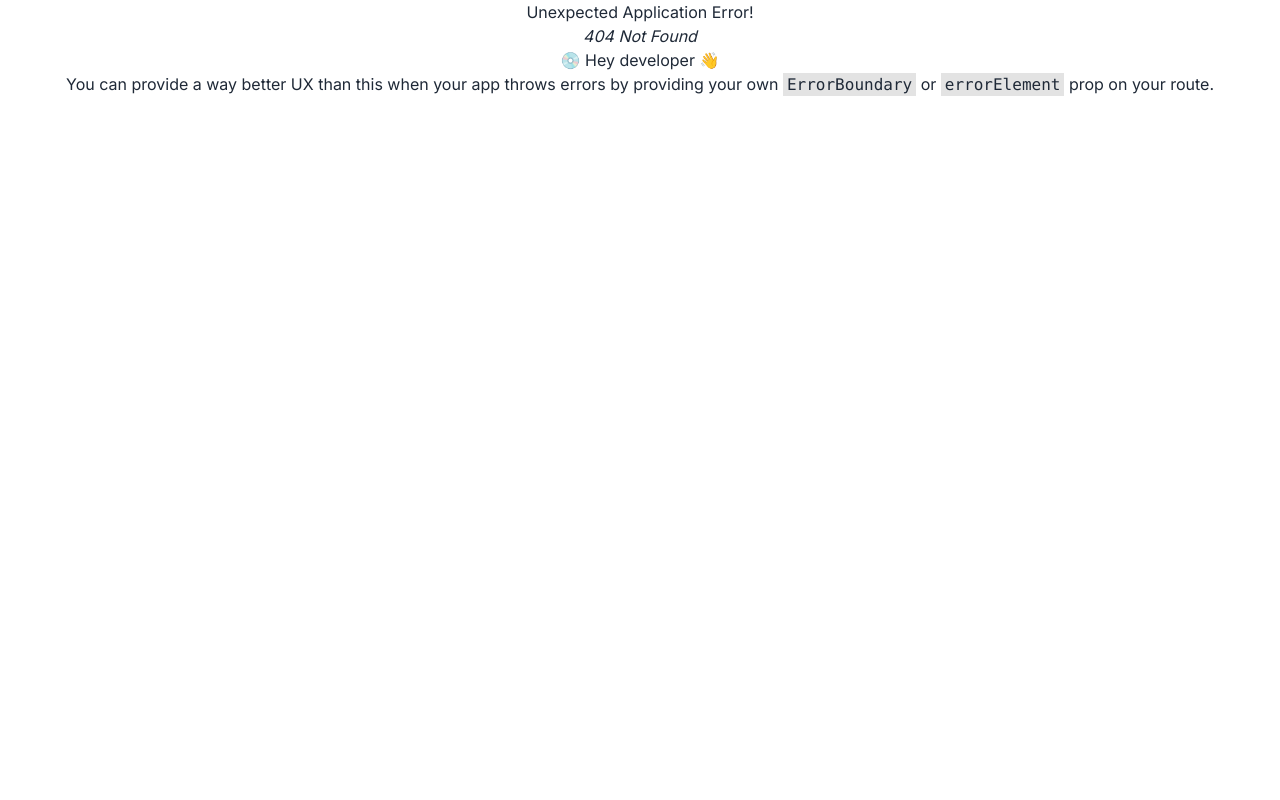
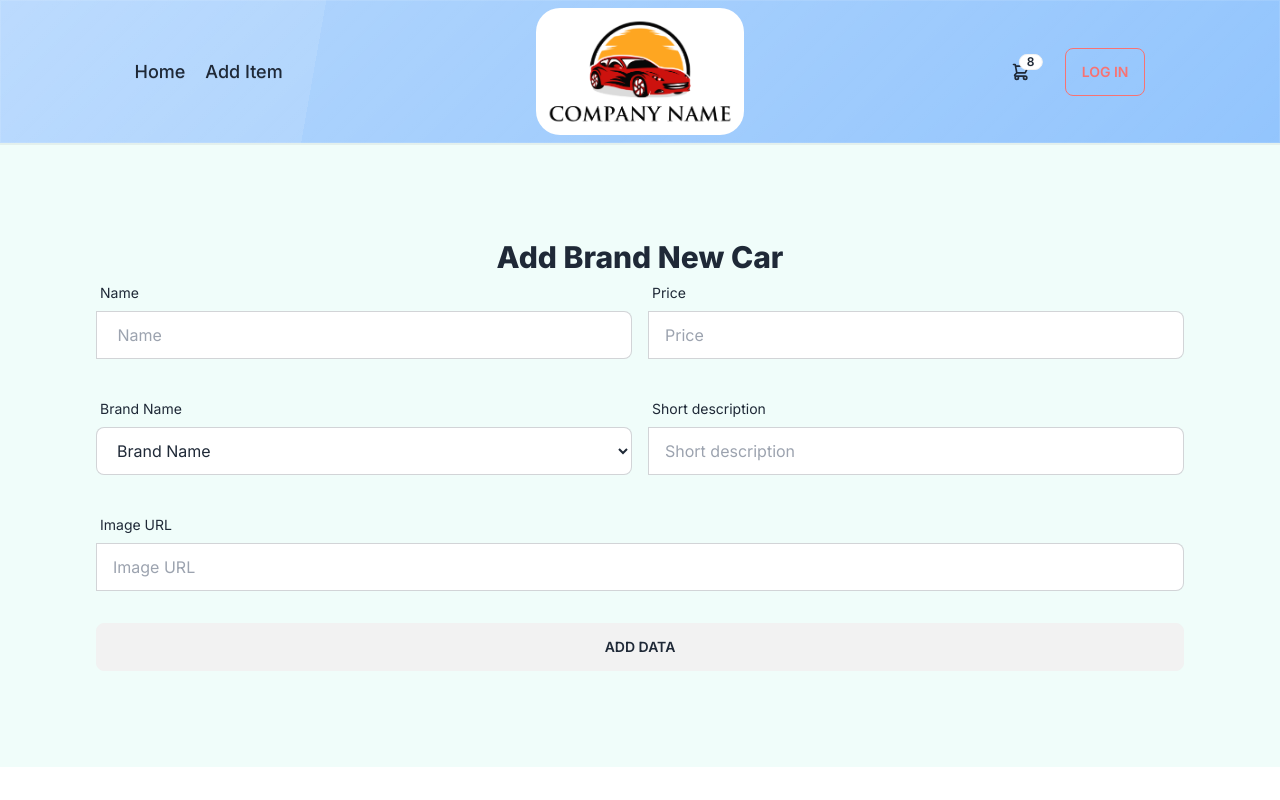
Before and after one commit to Md-Mansor/brand-shop, a React (Vite) app: page /data in a window 1280 px wide. Before the commit this address had no page. Shown: the top 800 px of the page. Built offline with nearby package versions, Linux system fonts and the light colour scheme.

Commit message:
brand and item add form created

```diff
--- a/src/Components/AddItem/AddItem.jsx
+++ b/src/Components/AddItem/AddItem.jsx
@@ -1,33 +1,22 @@
 import React from 'react';
+import { Link } from 'react-router-dom';
 
 const AddItem = () => {
     return (
-        <div>
-            <form>
-                <div className=''>
-                    <h1>Name</h1>
-                    <input type="text" placeholder="email" className="input input-bordered w-full max-w-xs" />
-                </div>
-                <div>
-                    <h1>Image</h1>
-                    <input type="text" placeholder="Image URL" className="input input-bordered w-full max-w-xs" />
-                </div>
-                <div>
-                    <h1>Select Brand</h1>
-                    <div className=" w-full max-w-xs">
-                        <select className="select select-bordered">
-                            <option disabled selected>Pick one</option>
-                            <option> BMW</option>
-                            <option>Toyota</option>
-                            <option>Ferrari</option>
-                            <option>Honda</option>
-                            <option>Tesla</option>
-                        </select>
-                    </div>
-
-                </div>
-            </form>
-
+        <div className=' gap-10 p-24 border w-fit mx-auto'>
+            <div className='flex items-center  p-6 gap-6 '>
+                <p className='font-bold text-lg'>Add Newly launch Brand </p>
+                <Link to="/brand">
+                    <button className='btn btn-outline'>Add Brand </button>
+                </Link>
+            </div>
+            <div className='flex items-center p-6 gap-6'>
+                <p className='font-bold text-lg'>Add Brand Item By Category</p>
+                <Link to="/data">
+                    <button className='btn btn-outline'>Add Item</button>
+                </Link>
+            </div>
+            <div></div>
         </div>
     );
 };
--- /dev/null
+++ b/src/Components/Brand/Brand.jsx
@@ -0,0 +1,48 @@
+import React from 'react';
+
+const Brand = () => {
+    const handelAddBrand = e => {
+        e.preventDefault();
+
+        const form = e.target;
+
+        const Brand = form.brandName.value;
+        const Image = form.Image.value;
+
+
+        const newBrand = { Brand, Image }
+
+        console.log(newBrand);
+    }
+    return (
+        <div className="bg-teal-100 glass p-24">
+            <h2 className="text-3xl font-extrabold">Add Brand New Car</h2>
+            <form onSubmit={handelAddBrand}>
+                <div className="md:flex mb-8">
+                    <div className="form-control w-full">
+                        <label className="label">
+                            <span className="label-text">Brand Name</span>
+                        </label>
+                        <label className="input-group">
+                            <input type="text" name="brandName" placeholder=" brandName" className="input input-bordered w-full" />
+                        </label>
+                    </div>
+                </div>
+                <div className="mb-8">
+                    <div className="form-control w-full">
+                        <label className="label">
+                            <span className="label-text">Image URL</span>
+                        </label>
+                        <label className="input-group">
+                            <input type="text" name="Image" placeholder="Image URL" className="input input-bordered w-full" />
+                        </label>
+                    </div>
+                </div>
+                <input type="submit" value="Add Data" className="btn btn-outline" />
+
+            </form>
+        </div>
+    );
+};
+
+export default Brand;
--- /dev/null
+++ b/src/Components/Data/Data.jsx
@@ -0,0 +1,84 @@
+import React from 'react';
+
+const Data = () => {
+    const handelAddData = e => {
+        e.preventDefault();
+
+        const form = e.target;
+
+        const name = form.Name.value;
+        const Price = form.Price.value;
+        const Brand = form.Brand.value;
+        const Description = form.Description.value;
+        const Image = form.Image.value;
+
+        const newItem = { name, Price, Brand, Description, Image }
+
+        console.log(newItem);
+    }
+
+    return (
+
+        <div className="bg-teal-50 p-24">
+            <h2 className="text-3xl font-extrabold">Add Brand New Car</h2>
+            <form onSubmit={handelAddData}>
+                {/* form name and quantity row */}
+                <div className="md:flex mb-8">
+                    <div className="form-control md:w-1/2">
+                        <label className="label">
+                            <span className="label-text">Name</span>
+                        </label>
+                        <label className="input-group">
+                            <input type="text" name="Name" placeholder=" Name" className="input input-bordered w-full" />
+                        </label>
+                    </div>
+                    <div className="form-control md:w-1/2 ml-4">
+                        <label className="label">
+                            <span className="label-text">Price
+                            </span>
+                        </label>
+                        <label className="input-group">
+                            <input type="text" name="Price" placeholder="Price" className="input input-bordered w-full" />
+                        </label>
+                    </div>
+                </div>
+
+                <div className="md:flex mb-8">
+                    <div className="form-control md:w-1/2">
+                        <label className="label">
+                            <span className="label-text">Brand Name</span>
+                        </label>
+                        <label className='input-group'></label>
+                        <select name="Brand" className="input input-bordered w-full">
+                            <option disabled selected >Brand Name</option>
+                            <option>BMW</option>
+                            <option>Toyota</option>
+                        </select>
+                    </div>
+                    <div className="form-control md:w-1/2 ml-4">
+                        <label className="label">
+                            <span className="label-text">Short description</span>
+                        </label>
+                        <label className="input-group">
+                            <input type="text" name="Description" placeholder="Short description" className="input input-bordered w-full" />
+                        </label>
+                    </div>
+                </div>
+                <div className="mb-8">
+                    <div className="form-control w-full">
+                        <label className="label">
+                            <span className="label-text">Image URL</span>
+                        </label>
+                        <label className="input-group">
+                            <input type="text" name="Image" placeholder="Image URL" className="input input-bordered w-full" />
+                        </label>
+                    </div>
+                </div>
+                <input type="submit" value="Add Data" className="btn btn-block" />
+
+            </form>
+        </div>
+    );
+};
+
+export default Data;
--- a/src/Components/Feature/Features.jsx
+++ /dev/null
@@ -1,11 +0,0 @@
-import React from 'react';
-
-const Features = () => {
-    return (
-        <div>
-            <h1>this is features</h1>
-        </div>
-    );
-};
-
-export default Features;
--- a/src/Components/Home/Home.jsx
+++ b/src/Components/Home/Home.jsx
@@ -1,10 +1,30 @@
 import React from 'react';
 import Banner from '../Banner/Banner';
+import { useLoaderData } from 'react-router-dom';
 
 const Home = () => {
+    const services = useLoaderData()
+
     return (
         <div>
             <Banner></Banner>
+
+
+            <div className=' space-y-4 lg:grid place-content-center  items-center grid-cols-3 gap-5 p-5 '>
+                {
+                    services.map((service) => (
+                        <div className=' '>
+                            <div className="card bg-sky-200 shadow-xl">
+                                <figure><img src={service.image} alt="Shoes" className='min-w-full h-96' /></figure>
+                                <div className="card-body">
+                                    <h2 className="card-title">{service.type}</h2>
+                                    <p>{service.title}</p>
+                                </div>
+                            </div>
+                        </div>
+                    ))
+                }
+            </div>
         </div>
     );
 };
--- a/src/Components/Navbar/Navbar.jsx
+++ b/src/Components/Navbar/Navbar.jsx
@@ -14,8 +14,7 @@ const NavBar = () => {
             <div className="  gap-5 items-center">
                 <div className='flex gap-5'>
                     <Link to="/" className='font-medium text-lg'>Home</Link>
-                    <Link to="/feature" className='font-medium text-lg'>Features</Link>
-                    <Link to="/service" className='font-medium text-lg'>Service</Link>
+                    <Link to="/addItem" className='font-medium text-lg'>Add Item</Link>
                 </div>
 
 
@@ -24,7 +23,6 @@ const NavBar = () => {
                 <img className='navbar-center rounded-3xl w-52 hidden lg:block ' src={logo} alt=" navbar image" />
             </div>
             <div className="flex gap-5">
-                <Link to="/addItem" className='font-medium text-lg'>Add Item</Link>
                 <div className="dropdown dropdown-end">
                     <label tabIndex={0} className="btn btn-ghost btn-circle">
                         <div className="indicator">
--- a/src/Components/Service/Service.jsx
+++ /dev/null
@@ -1,33 +0,0 @@
-import React from 'react';
-import { useLoaderData } from 'react-router-dom';
-
-const Service = () => {
-    const allService = useLoaderData()
-    // console.log(allService);
-    return (
-        <div>
-            <div className='bg-gray-200 p-10'>
-                <h1 className=' text-2xl  font-semibold'>You Deserve The Better  </h1>
-                <h1 className=' text-2xl font-semibold' > That's why we serve best </h1>
-                <p className='font-normal text-4xl'>Take our services and be a happy client. There are different <br />kind of services take one without any confusion which one you need  </p>
-            </div>
-            <div className=' space-y-4 lg:grid place-content-center  items-center grid-cols-3 gap-5 p-5 '>
-                {
-                    allService.map((service) => (
-                        <div className=' '>
-                            <div className="card bg-sky-200 shadow-xl">
-                                <figure><img src={service.image} alt="Shoes" className='min-w-full h-96' /></figure>
-                                <div className="card-body">
-                                    <h2 className="card-title">{service.type}</h2>
-                                    <p>{service.title}</p>
-                                </div>
-                            </div>
-                        </div>
-                    ))
-                }
-            </div>
-        </div>
-    );
-};
-
-export default Service;
```
Also changed, not shown: src/main.jsx (+12 -11 lines).
